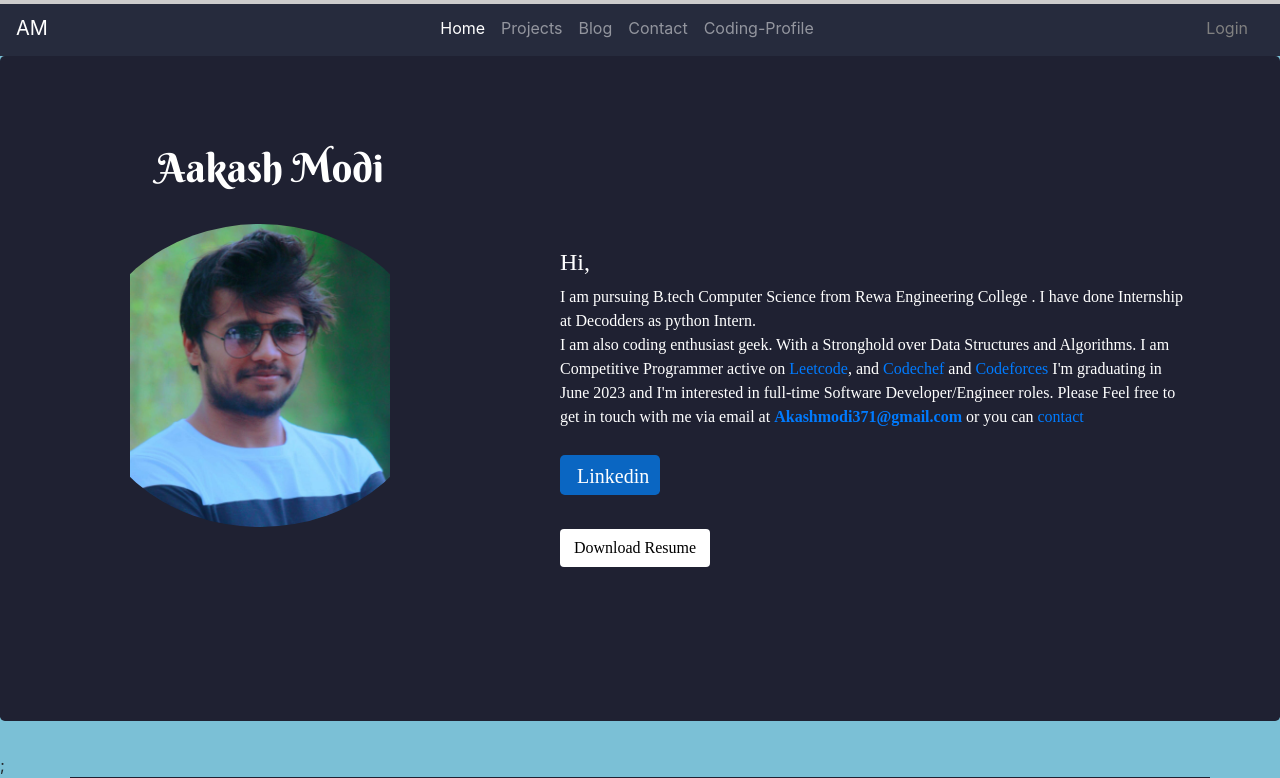
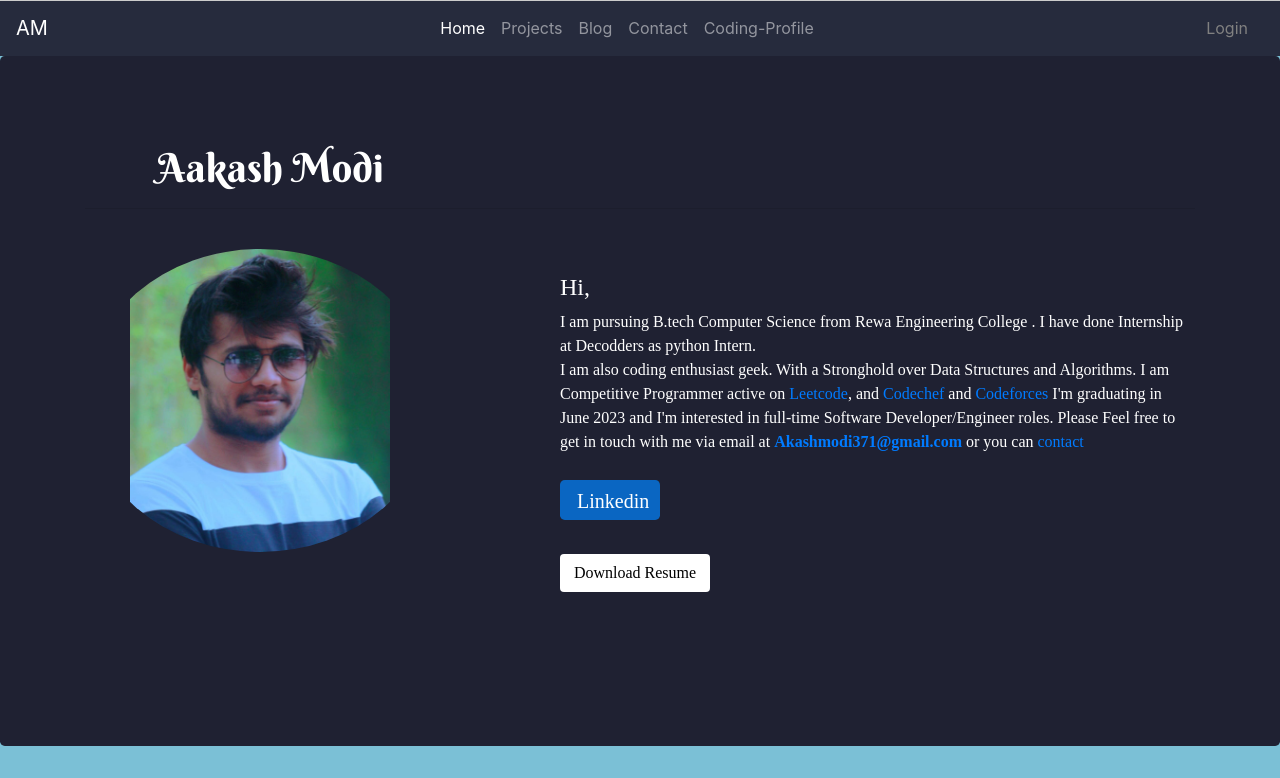
Before and after one commit to Akashmodi371/AakashPortfolio, a Django app: page / in a window 1280 px wide. Shown: the top 778 px of the page. Run offline with Django 4.2, Linux system fonts and the light colour scheme; data comes from the database, SQL or seed files in the repository.

Commit message:
top scroller

```diff
--- a/templates/base.html
+++ b/templates/base.html
@@ -27,8 +27,8 @@
   right: 30px; z-index: 99; border: none; outline: none; background-color: black; color: white; cursor: pointer; padding: 15px;
   border-radius: 30px; font-size: 18px;">Top</button>
   <div class="header" style="position: fixed; top: 0; z-index: 1; width: 100%; background-color: #f1f1f1;">
-    <div class="progress-container" style="width: 100%; height: 4px; background: #ccc;">
-      <div class="progress-bar" id="myBar" style="height: 4px; background: #red; width: 0%;"></div>
+    <div class="progress-container" style="width: 100%; height: 1px; background: #ccc;">
+      <div class="progress-bar" id="myBar" style="height: 1px; background: blue; width: 0%;"></div>
     </div>
   </div>
   <!-- Nav bar -->
@@ -247,7 +247,7 @@
     }
 
 
-    let mybutton = document.getElementById("myBtn");
+    {% comment %} let mybutton = document.getElementById("myBtn");
 
     window.onscroll = function() {scrollFunction()};
 
@@ -262,7 +262,7 @@
     function topFunction() {
       document.body.scrollTop = 0;
       document.documentElement.scrollTop = 0;
-    }
+    } {% endcomment %}
 
 
 
--- a/templates/home/home.html
+++ b/templates/home/home.html
@@ -12,7 +12,7 @@
       <i class="fab fa-whatsapp fa-2x" style="color: #25d366;"></i>
       <h1 align="center" style="font-family: 'Berkshire Swash', cursive;">{{detail.name}}</h1>
     </div>
-    {% comment %} <hr class="my-3" /> {% endcomment %}
+    <hr class="my-3" />
     <div class="row">
       <div class="col-md-5 col-sm-5">
         <img class="rounded-circle mt-4"
```
